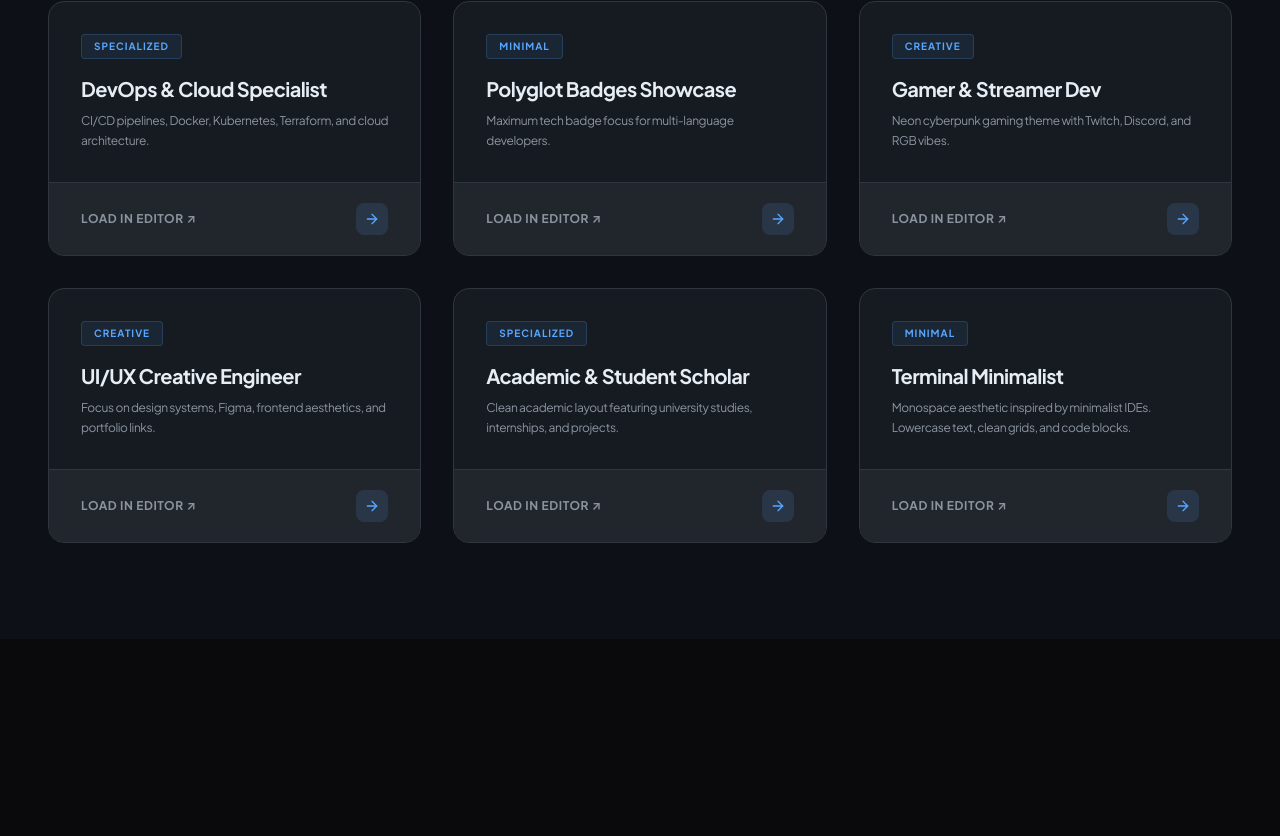
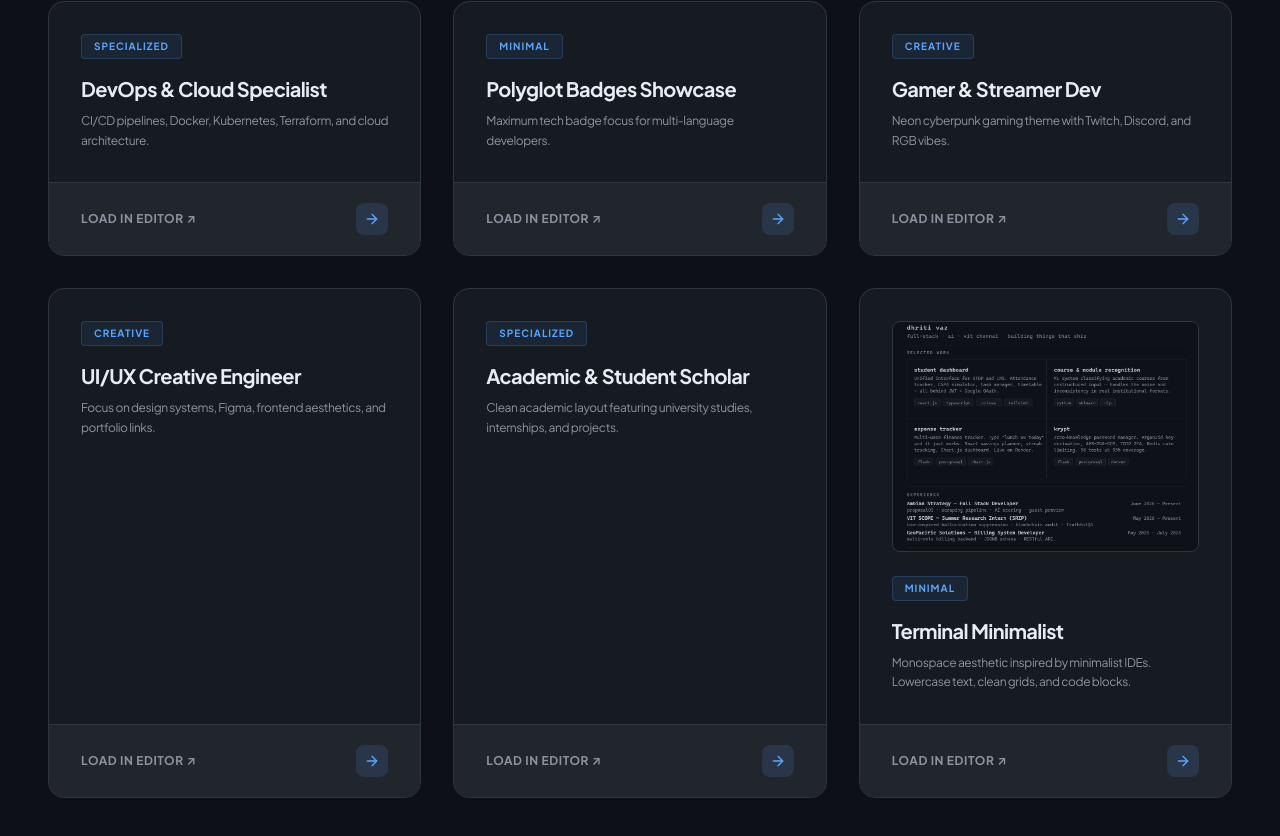
Before and after one commit to Aditya-myst/readme, a Next.js app: page /templates in a window 1280 px wide. Shown: the part 1459-2295 px from the top of the page. Before the commit the page ends 2098 px from the top, so only its background shows below. Built offline with nearby package versions, Linux system fonts and the light colour scheme.

Commit message:
Remove logo text from Editor nav and add image preview for Terminal template in Templates page

```diff
--- a/src/app/editor/page.tsx
+++ b/src/app/editor/page.tsx
@@ -144,10 +144,6 @@ export default function EditorPage() {
             {sidebarOpen ? <PanelLeftClose className="w-5 h-5" /> : <PanelLeftOpen className="w-5 h-5" />}
           </button>
 
-          {/* Logo Icon Only (No text) */}
-          <Link href="/" title="Go to Home" className="flex items-center text-xl font-extrabold group">
-            <span className="text-[#58a6ff] text-2xl group-hover:rotate-180 transition-transform duration-500">✴</span>
-          </Link>
         </div>
 
         {/* GitHub Auto-Import */}
--- a/src/app/templates/page.tsx
+++ b/src/app/templates/page.tsx
@@ -129,6 +129,12 @@ export default function TemplatesPage() {
                 }}
               >
                 <div className="p-8 space-y-4">
+                  {key === 'terminal' && (
+                     <div className="w-full aspect-[4/3] rounded-lg overflow-hidden border border-[#30363d] mb-6 relative">
+                       <img src="/templates/terminal.png" alt="Terminal Minimalist Preview" className="w-full h-full object-cover object-top opacity-80 group-hover:opacity-100 transition-opacity" />
+                     </div>
+                  )}
+
                   <div className="flex items-center justify-between">
                     <span className="text-[10px] font-bold tracking-widest uppercase px-3 py-1 rounded" style={{ backgroundColor: `${GH.blue}15`, color: GH.blue, border: `1px solid ${GH.blue}30` }}>
                       {tpl.category}
```
Also changed, not shown: public/templates/terminal.png (added).
